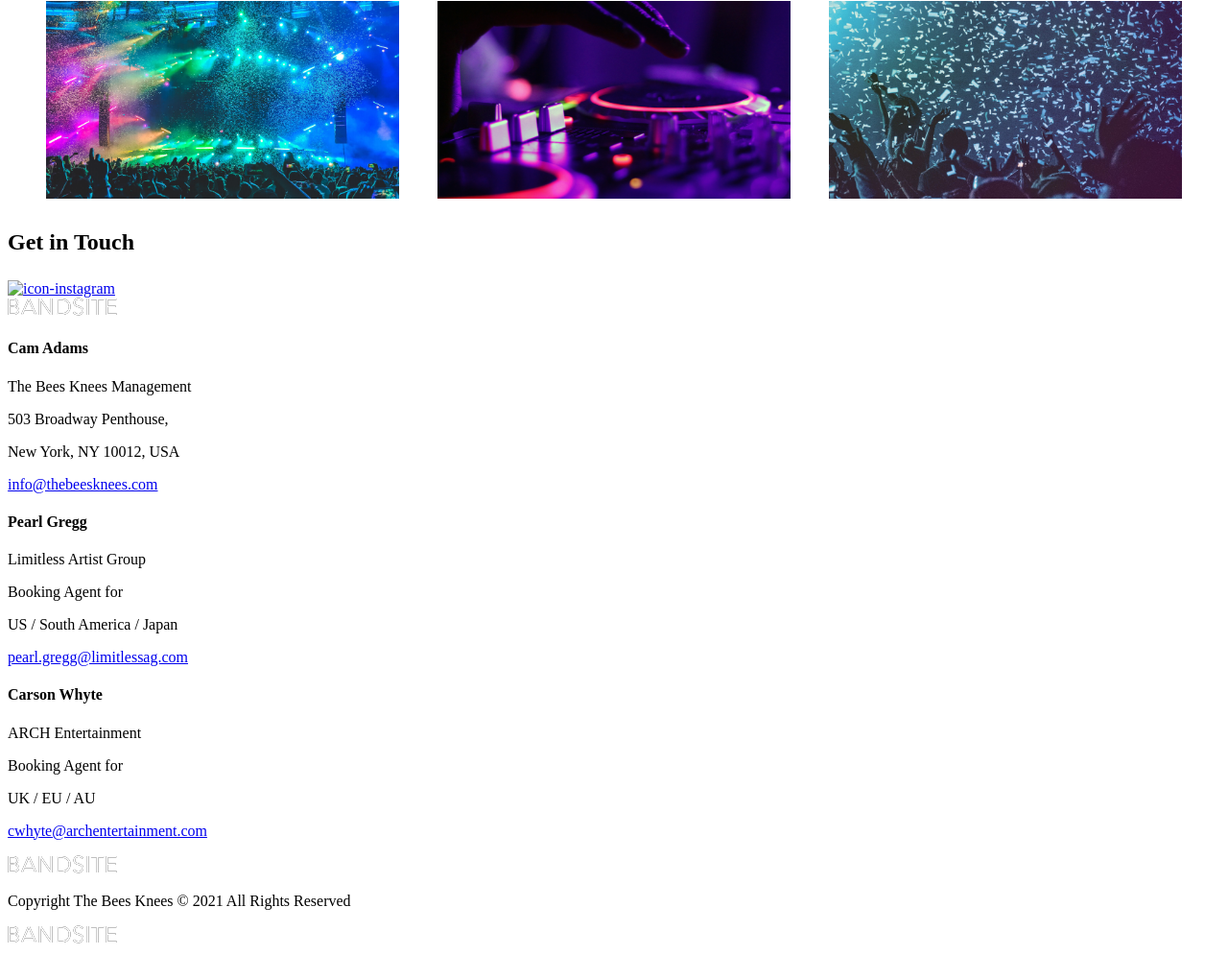
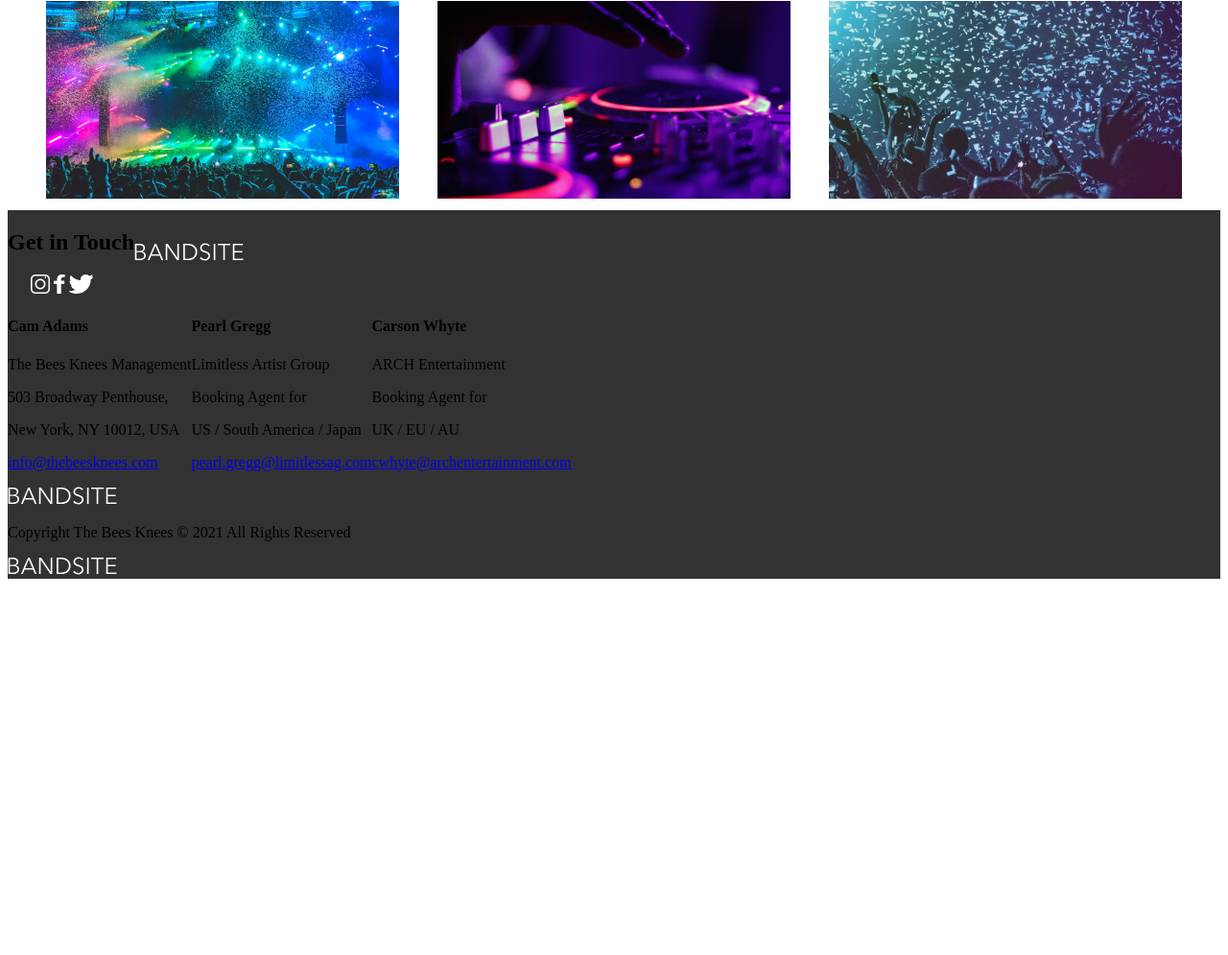
Before and after one commit to Lenalenalena-cl/bandsite, a plain HTML site: page index.html in a window 1280 px wide. Shown: the part 2337-3332 px from the top of the page at 96% size. After the commit the page ends 2948 px from the top, so only its background shows below. Drawn offline with Linux system fonts and the light colour scheme; files whose address does not match are found by name.

Commit message:
working on the bottom section

```diff
--- a/index.html
+++ b/index.html
@@ -127,11 +127,12 @@
                     <section class="footer__social">
                         <div class="footer__medias">
                             <div>
+                                <div>
                                     <h2 class="footer__title">Get in Touch</h2>
                                 </div>
                                 <div class="footer__links">
                                     <a class="footer__link" href="https://instagram.com " target="_blank"><img
-                                        class="footer__icon" src="./assets/icons/svg/Icon-instagram.svg "
+                                            class="footer__icon" src="./assets/icons/SVG/Icon-instagram.svg"
                                             alt="icon-instagram "></a>
                                     <a class="footer__link" href="https://facebook.com " target="_blank"><img
                                             class="footer__icon" src="./assets/icons/svg/Icon-facebook.svg "
@@ -141,11 +142,13 @@
                                             alt="icon-twitter "></a>
                                 </div>
                             </div>
-                        <!-- logo tablet -->
                             <div class="footer__logo--tablet">
                                 <a class="footer__link--tablet" href="#home"><img src="./assets/logo/Logo-bandsite.svg "
                                         alt="bandsite logo"></a>
                             </div>
+                        </div>
+                        <!-- logo tablet -->
+
                     </section>
 
                     <section class="footer__contacts">
--- a/styles/bio.css
+++ b/styles/bio.css
@@ -133,3 +133,36 @@
   justify-content: space-around;
 
   }
+
+  .wrapper--footer {
+    width: 100%;
+    background: #323232;
+  }
+
+  .footer__content {
+    padding: 0;
+  }
+
+  .footer__contacts {
+    display: flex;
+    flex-direction: row;
+    align-items: center;
+    justify-content: flex-start;
+    width: 100%;
+    padding: 0;
+  }
+
+  .footer__medias {
+    display: flex;
+    flex-direction: row;
+    align-items: center;
+  }
+
+  .footer__links{
+    margin-left: 1.5rem;
+  }
+
+  .footer__social{
+    display: flex;
+    justify-content: space-between;
+  }
```
Also changed, not shown: assets/icons/SVG/Icon-facebook.svg (renamed from assets/SVG/Icon-facebook.svg), assets/icons/SVG/Icon-instagram.svg (renamed from assets/SVG/Icon-instagram.svg), assets/icons/SVG/Icon-twitter.svg (renamed from assets/SVG/Icon-twitter.svg), assets/icons/SVG/icon-delete.svg (renamed from assets/SVG/icon-delete.svg), assets/icons/SVG/icon-like.svg (renamed from assets/SVG/icon-like.svg), 4 other files. Lines whose indentation alone changed are shown as unchanged.
